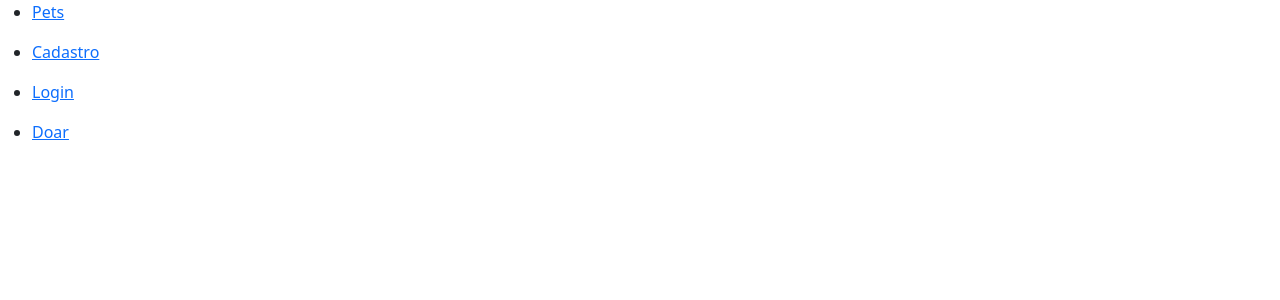
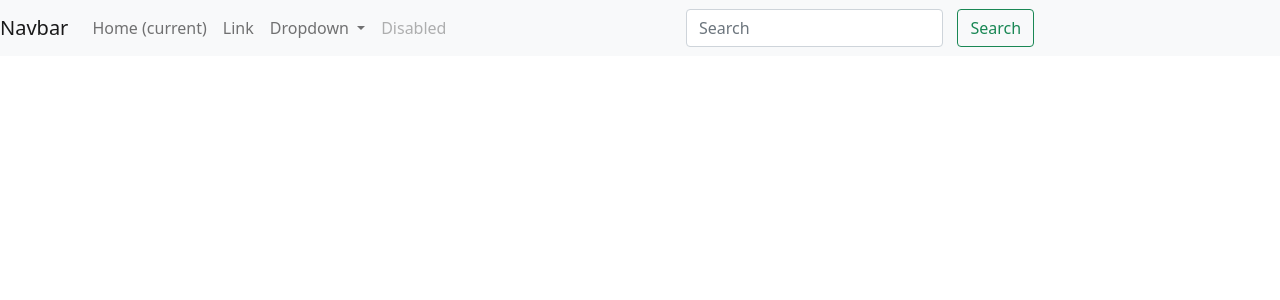
Before and after one commit to A-ghil/front-end-petito, an Angular app in the folder petitto-app/: page / in a window 1280 px wide. Shown: the top 300 px of the page. Built offline with nearby package versions, Linux system fonts and the light colour scheme.

Commit message:
Update Navbar

```diff
--- a/petitto-app/src/app/app.component.html
+++ b/petitto-app/src/app/app.component.html
@@ -1,23 +1,4 @@
-<nav>
-    <ul>
-        <li>
-            <a routerLink="pets">Pets</a>
-        </li>
-    </ul>
-    <ul>
-        <li>
-            <a routerLink="cadastro">Cadastro</a>
-        </li>
-    </ul>
-    <ul>
-        <li>
-            <a routerLink="login">Login</a>
-        </li>
-    </ul>
-    <ul>
-        <li>
-            <a routerLink="doar">Doar</a>
-        </li>
-    </ul>
-</nav>
-<router-outlet></router-outlet>
+<app-navbar></app-navbar>
+<div class="container">
+    <router-outlet></router-outlet>
+</div>
--- a/petitto-app/src/app/app.module.ts
+++ b/petitto-app/src/app/app.module.ts
@@ -7,6 +7,7 @@
 import { LoginComponent } from './login/login.component';
 import { DoarComponent } from './doar/doar.component';
 import { PetsComponent } from './pets/pets.component';
+import { NavbarComponent } from './navbar/navbar.component';
 
 @NgModule({
   declarations: [
@@ -14,7 +15,8 @@
     CadastroComponent,
     LoginComponent,
     DoarComponent,
-    PetsComponent
+    PetsComponent,
+    NavbarComponent
   ],
   imports: [
     BrowserModule,
--- /dev/null
+++ b/petitto-app/src/app/navbar/navbar.component.css
@@ -0,0 +1,8 @@
+#navbarSupportedContent > form{
+    display: flex;
+    margin: auto;
+}
+
+#navbarSupportedContent > form > button{
+    margin: 0.9rem;
+}
--- /dev/null
+++ b/petitto-app/src/app/navbar/navbar.component.html
@@ -0,0 +1,37 @@
+<nav class="navbar navbar-expand-lg navbar-light bg-light">
+    <a class="navbar-brand" href="#">Navbar</a>
+    <button class="navbar-toggler" type="button" data-toggle="collapse" data-target="#navbarSupportedContent"
+        aria-controls="navbarSupportedContent" aria-expanded="false" aria-label="Toggle navigation">
+        <span class="navbar-toggler-icon"></span>
+    </button>
+
+    <div class="collapse navbar-collapse" id="navbarSupportedContent">
+        <ul class="navbar-nav mr-auto">
+            <li class="nav-item active">
+                <a class="nav-link" href="#">Home <span class="sr-only">(current)</span></a>
+            </li>
+            <li class="nav-item">
+                <a class="nav-link" href="#">Link</a>
+            </li>
+            <li class="nav-item dropdown">
+                <a class="nav-link dropdown-toggle" href="#" id="navbarDropdown" role="button" data-toggle="dropdown"
+                    aria-haspopup="true" aria-expanded="false">
+                    Dropdown
+                </a>
+                <div class="dropdown-menu" aria-labelledby="navbarDropdown">
+                    <a class="dropdown-item" href="#">Action</a>
+                    <a class="dropdown-item" href="#">Another action</a>
+                    <div class="dropdown-divider"></div>
+                    <a class="dropdown-item" href="#">Something else here</a>
+                </div>
+            </li>
+            <li class="nav-item">
+                <a class="nav-link disabled" href="#">Disabled</a>
+            </li>
+        </ul>
+        <form class="form-inline my-2 my-lg-0">
+            <input class="form-control mr-sm-2" type="search" placeholder="Search" aria-label="Search">
+            <button class="btn btn-outline-success my-2 my-sm-0" type="submit">Search</button>
+        </form>
+    </div>
+</nav>
--- /dev/null
+++ b/petitto-app/src/app/navbar/navbar.component.ts
@@ -0,0 +1,15 @@
+import { Component, OnInit } from '@angular/core';
+
+@Component({
+  selector: 'app-navbar',
+  templateUrl: './navbar.component.html',
+  styleUrls: ['./navbar.component.css']
+})
+export class NavbarComponent implements OnInit {
+
+  constructor() { }
+
+  ngOnInit(): void {
+  }
+
+}
```
Also changed, not shown: 1 other file (tests, documents, lock files or other folders).
